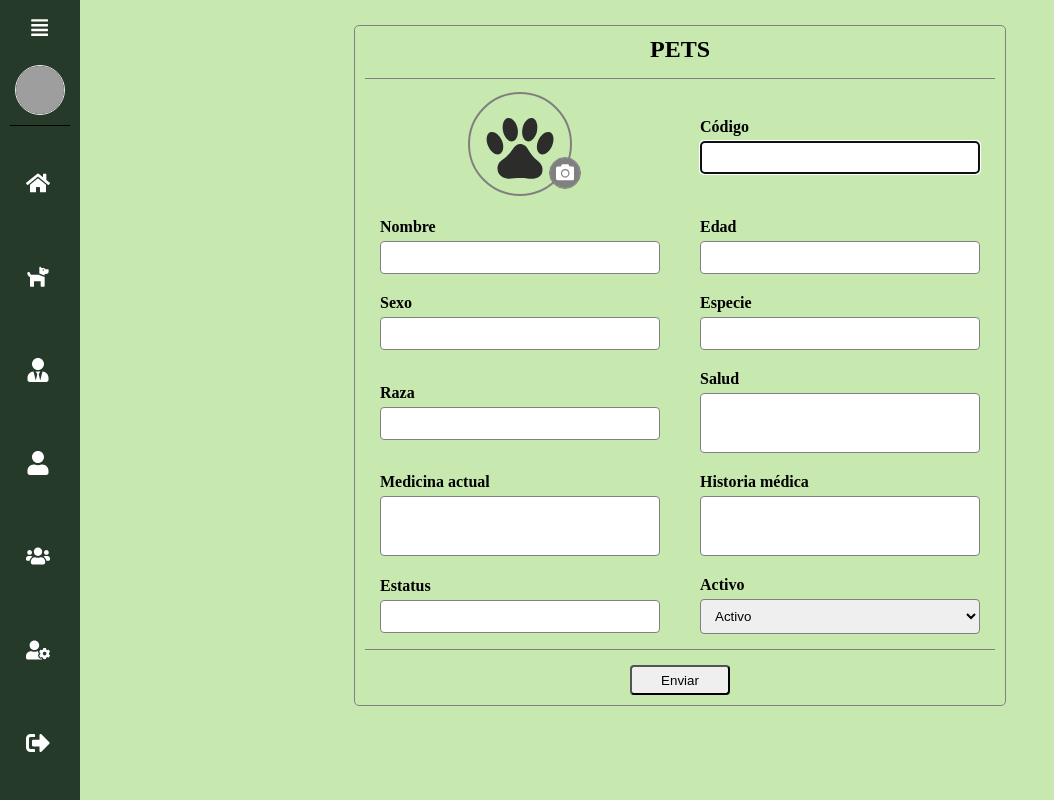
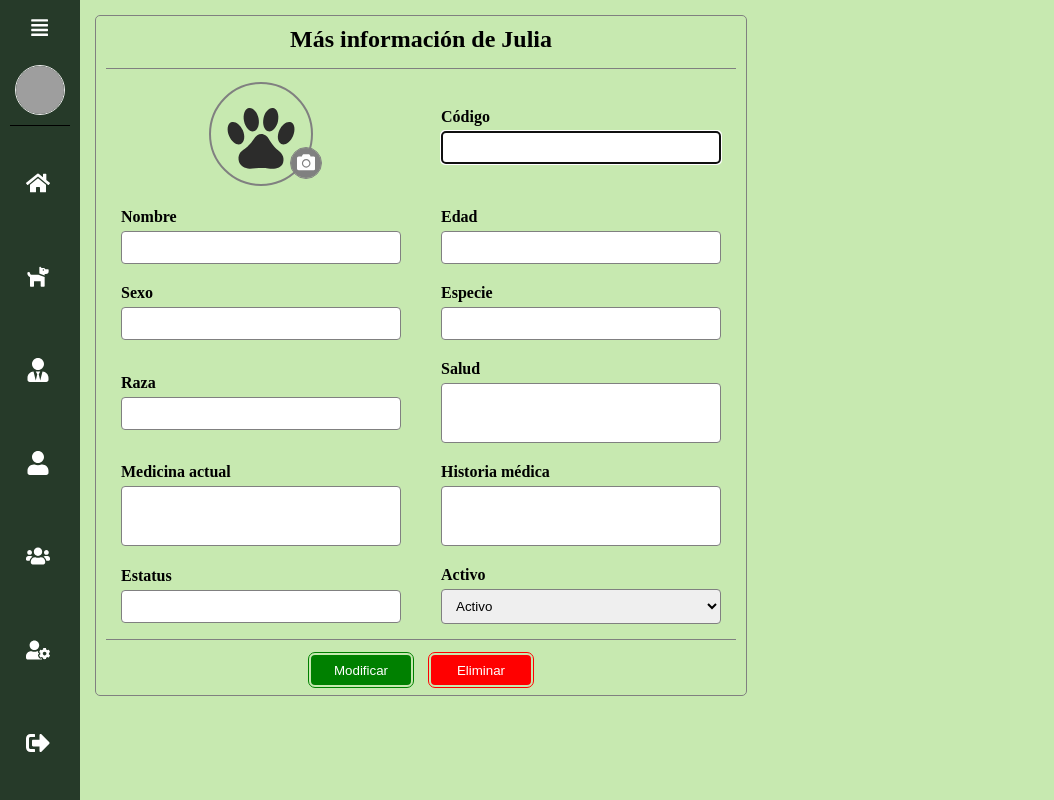
Before and after one commit to AshkoreDev/one-chance, a React (Vite) app: page /pets in a window 1280 px wide. Shown: the whole page, without its empty margins (0-1054 px from the left). Built offline with nearby package versions, Linux system fonts and the light colour scheme; grey boxes are pictures that could not be loaded.

Commit message:
Fixed modal

```diff
--- a/src/pages/pets/Pets.jsx
+++ b/src/pages/pets/Pets.jsx
@@ -1,6 +1,7 @@
 import PetList from './components/PetList.jsx';
 import PetModal from './components/PetModal.jsx';
 import NewButton from './../../components/newButton/NewButton.jsx';
+import PetDetails from './components/PetDetails.jsx';
 
 function Pets() {
 
@@ -8,8 +9,9 @@ function Pets() {
 
 		<section className="content">
 			{/*<NewButton title="Animales"/>*/}
-			<PetModal/>
-			{/*<PetList/>*/}
+			{/*<PetModal title="Agregar nueva mascota" send={true}/>*/}
+			{/*{<PetList/>}*/}
+			{<PetDetails/>}
 		</section>
 
 	);
--- a/src/pages/pets/components/PetCard.jsx
+++ b/src/pages/pets/components/PetCard.jsx
@@ -3,7 +3,7 @@ import petDefault from './../../../assets/pet-default.svg';
 
 function PetCard({ pet }) {
 
-	const { name, petAdoptionStatus } = pet;
+	const { image, name, petAdoptionStatus } = pet;
 
 	return (
 
--- /dev/null
+++ b/src/pages/pets/components/PetDetails.jsx
@@ -0,0 +1,16 @@
+import { DetailsCard } from './../styles/CardDetails.style.js';
+import PetModal from './PetModal.jsx';
+
+function PetDetails() {
+
+	return (
+
+		<DetailsCard>
+			{/*<h2>Más información de Julia</h2>*/}
+			<PetModal title="Más información de Julia" send={false}/>
+		</DetailsCard>
+
+	);
+};
+
+export default PetDetails;
--- a/src/pages/pets/components/PetModal.jsx
+++ b/src/pages/pets/components/PetModal.jsx
@@ -2,13 +2,14 @@ import { useState } from 'react';
 import { FaCamera } from 'react-icons/fa';
 import { useMutation, useQueryClient } from '@tanstack/react-query';
 import { createPet } from './../services/pets.service.js';
-import { Modal, ImageContainer, InputGroup } from './../styles/PetModal.style.js';
+import { Modal, ImageContainer, InputGroup, ButtonContainer } from './../styles/PetModal.style.js';
 
 import petDefault from './../../../assets/pet-default.svg';
 
-function PetModal() {
+function PetModal({ title, send }) {
 
 	const [image, setImage] = useState(petDefault);
+
 	const queryClient = useQueryClient();
 
 	const addPet = useMutation({
@@ -34,7 +35,7 @@ function PetModal() {
 	return (
 
 			<Modal onSubmit={handleSubmit}>
-				<h2>PETS</h2>
+				<h2>{title}</h2>
 
 				<section>
 					<ImageContainer>
@@ -106,7 +107,16 @@ function PetModal() {
 
 				</section>
 
-				<button>Enviar</button>
+				<ButtonContainer>
+					{
+						(send)
+							? <button>Guardar</button>
+							: <>
+									<button>Modificar</button>
+									<button>Eliminar</button>
+								</>
+					}
+				</ButtonContainer>
 
 			</Modal>
 
--- /dev/null
+++ b/src/pages/pets/styles/CardDetails.style.js
@@ -0,0 +1,6 @@
+import styled from 'styled-components';
+
+export const DetailsCard = styled.article`
+	width: 300px;
+	min-height: 500px;
+`;
--- a/src/pages/pets/styles/PetModal.style.js
+++ b/src/pages/pets/styles/PetModal.style.js
@@ -2,11 +2,11 @@ import styled from 'styled-components';
 
 export const Modal = styled.form`
 	width: 300px;
-	margin: 10px auto;
+	// margin: 10px auto;
 	padding: 10px;
+	text-align: center;
 	outline: 1px solid grey;
 	border-radius: 4px;
-	text-align: center;
 
 	& > section {
 		width: 100%;
@@ -19,16 +19,6 @@ export const Modal = styled.form`
 		justify-content: space-between;
     border-top: 1px solid grey;
     border-bottom: 1px solid grey;
-	}
-
-	& button {
-		width: 100px;
-		height: 30px;
-		border-radius: 4px;
-
-		@media (hover:hover) {
-			cursor: pointer;
-		}
 	}
 
 	@media screen and (min-width: 768px) {
@@ -98,3 +88,30 @@ export const InputGroup = styled.div`
 		border: 1px solid grey;
 	}
 `;
+
+export const ButtonContainer = styled.div`
+	display: flex;
+	align-items: center;
+	justify-content: center;
+	gap: 20px;
+
+	& > button {
+		width: 100px;
+		height: 30px;
+		color: #fff;
+		border: transparent;
+		outline-offset: 2px;
+		outline: 1px solid green;
+		border-radius: 4px;
+		background:  green;
+
+		&:nth-child(2) {
+			background:  red;
+			outline-color: red;
+		}
+
+		@media (hover:hover) {
+			cursor: pointer;
+		}
+	}
+`;
```
